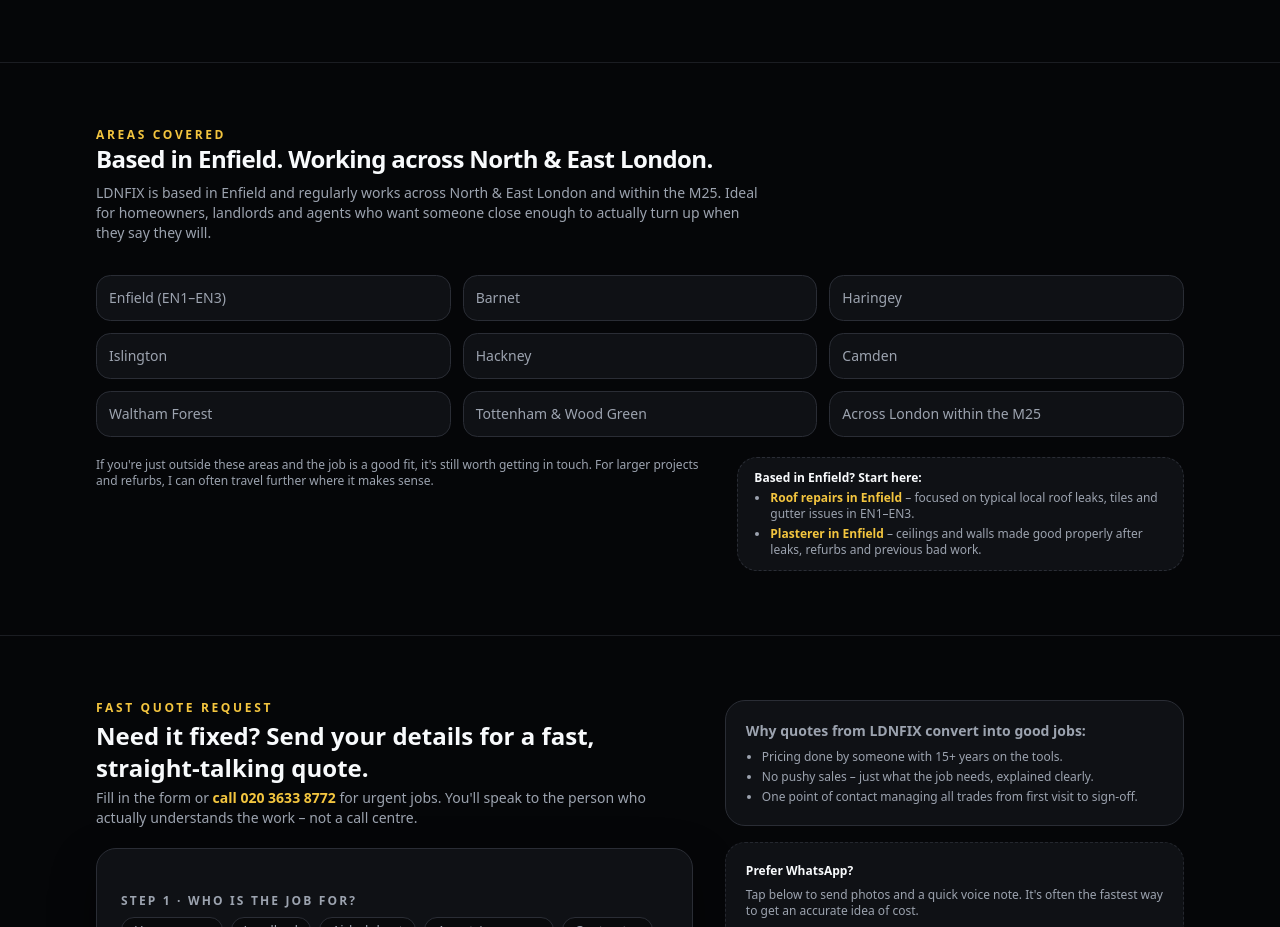
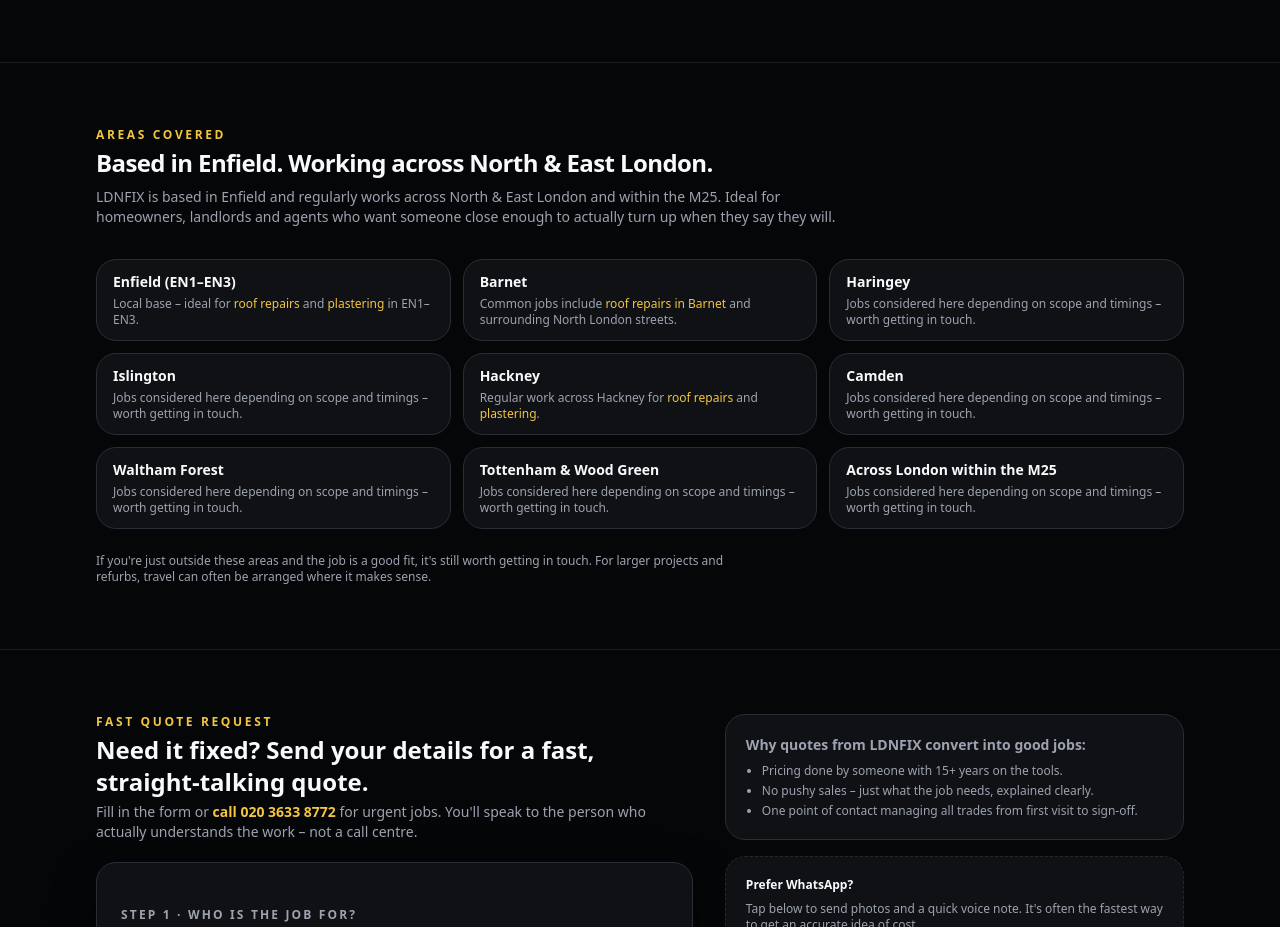
Before and after one commit to rmb2317-blip/ldnfix-site, a Next.js app: page / in a window 1280 px wide. Shown: the part 4329-5256 px from the top of the page. Built offline with nearby package versions, Linux system fonts and the light colour scheme.

Commit message:
Enhance Areas section with internal SEO links

```diff
--- a/components/AreasCovered.tsx
+++ b/components/AreasCovered.tsx
@@ -10,17 +10,17 @@
       aria-labelledby="areas-heading"
     >
       <div className="section-wrapper">
-        <header className="mb-6 sm:mb-8">
+        <header className="mb-6 max-w-3xl sm:mb-8">
           <p className="text-xs font-semibold uppercase tracking-[0.22em] text-accent">
             Areas covered
           </p>
           <h2
             id="areas-heading"
-            className="text-xl font-semibold tracking-tight sm:text-2xl"
+            className="mt-1 text-xl font-semibold tracking-tight sm:text-2xl"
           >
             Based in Enfield. Working across North & East London.
           </h2>
-          <p className="mt-2 max-w-2xl text-sm text-textMuted">
+          <p className="mt-2 text-sm text-textMuted">
             LDNFIX is based in Enfield and regularly works across North & East
             London and within the M25. Ideal for homeowners, landlords and
             agents who want someone close enough to actually turn up when they
@@ -28,52 +28,108 @@
           </p>
         </header>
 
-        <div className="grid gap-3 sm:grid-cols-2 lg:grid-cols-3">
-          {SERVICE_AREAS.map((area) => (
+        {/* Borough list */}
+        <div className="grid gap-3 sm:grid-cols-2 lg:grid-cols-3 mb-6 text-sm">
+          {SERVICE_AREAS.map((area) => {
+            // We can add special links for key areas
+            if (area.startsWith("Enfield")) {
+              return (
                 <div
                   key={area}
-              className="rounded-xl border border-surfaceMuted bg-surface px-3 py-3 text-sm text-textMuted"
+                  className="rounded-2xl border border-surfaceMuted bg-surface px-4 py-3 text-sm"
                 >
-              {area}
+                  <div className="font-semibold text-textPrimary">{area}</div>
+                  <p className="mt-1 text-xs text-textMuted">
+                    Local base – ideal for{" "}
+                    <Link
+                      href="/roof-repairs-enfield"
+                      className="underline-offset-2 hover:underline text-accent"
+                    >
+                      roof repairs
+                    </Link>{" "}
+                    and{" "}
+                    <Link
+                      href="/plasterer-enfield"
+                      className="underline-offset-2 hover:underline text-accent"
+                    >
+                      plastering
+                    </Link>{" "}
+                    in EN1–EN3.
+                  </p>
                 </div>
-          ))}
+              );
+            }
+
+            if (area === "Barnet") {
+              return (
+                <div
+                  key={area}
+                  className="rounded-2xl border border-surfaceMuted bg-surface px-4 py-3 text-sm"
+                >
+                  <div className="font-semibold text-textPrimary">{area}</div>
+                  <p className="mt-1 text-xs text-textMuted">
+                    Common jobs include{" "}
+                    <Link
+                      href="/roof-repairs-barnet"
+                      className="underline-offset-2 hover:underline text-accent"
+                    >
+                      roof repairs in Barnet
+                    </Link>{" "}
+                    and surrounding North London streets.
+                  </p>
+                </div>
+              );
+            }
+
+            if (area === "Hackney") {
+              return (
+                <div
+                  key={area}
+                  className="rounded-2xl border border-surfaceMuted bg-surface px-4 py-3 text-sm"
+                >
+                  <div className="font-semibold text-textPrimary">{area}</div>
+                  <p className="mt-1 text-xs text-textMuted">
+                    Regular work across Hackney for{" "}
+                    <Link
+                      href="/roof-repairs-hackney"
+                      className="underline-offset-2 hover:underline text-accent"
+                    >
+                      roof repairs
+                    </Link>{" "}
+                    and{" "}
+                    <Link
+                      href="/plasterer-hackney"
+                      className="underline-offset-2 hover:underline text-accent"
+                    >
+                      plastering
+                    </Link>
+                    .
+                  </p>
+                </div>
+              );
+            }
+
+            // Default card for all other areas
+            return (
+              <div
+                key={area}
+                className="rounded-2xl border border-surfaceMuted bg-surface px-4 py-3 text-sm"
+              >
+                <div className="font-semibold text-textPrimary">{area}</div>
+                <p className="mt-1 text-xs text-textMuted">
+                  Jobs considered here depending on scope and timings – worth
+                  getting in touch.
+                </p>
+              </div>
+            );
+          })}
         </div>
 
-        <div className="mt-5 grid gap-4 lg:grid-cols-[minmax(0,1.4fr)_minmax(0,1fr)]">
-          <p className="text-xs text-textMuted">
+        <p className="text-xs text-textMuted max-w-2xl">
           If you&apos;re just outside these areas and the job is a good fit,
           it&apos;s still worth getting in touch. For larger projects and
-            refurbs, I can often travel further where it makes sense.
+          refurbs, travel can often be arranged where it makes sense.
         </p>
-
-          <div className="rounded-2xl border border-dashed border-surfaceMuted bg-surface px-4 py-3 text-xs text-textMuted">
-            <p className="mb-1 font-semibold text-textPrimary">
-              Based in Enfield? Start here:
-            </p>
-            <ul className="list-disc pl-4 space-y-1">
-              <li>
-                <Link
-                  href="/roof-repairs-enfield"
-                  className="font-semibold text-accent underline-offset-2 hover:underline"
-                >
-                  Roof repairs in Enfield
-                </Link>{" "}
-                – focused on typical local roof leaks, tiles and gutter issues
-                in EN1–EN3.
-              </li>
-              <li>
-                <Link
-                  href="/plasterer-enfield"
-                  className="font-semibold text-accent underline-offset-2 hover:underline"
-                >
-                  Plasterer in Enfield
-                </Link>{" "}
-                – ceilings and walls made good properly after leaks, refurbs and
-                previous bad work.
-              </li>
-            </ul>
-          </div>
-        </div>
       </div>
     </section>
   );
```
Lines whose indentation alone changed are shown as unchanged.
